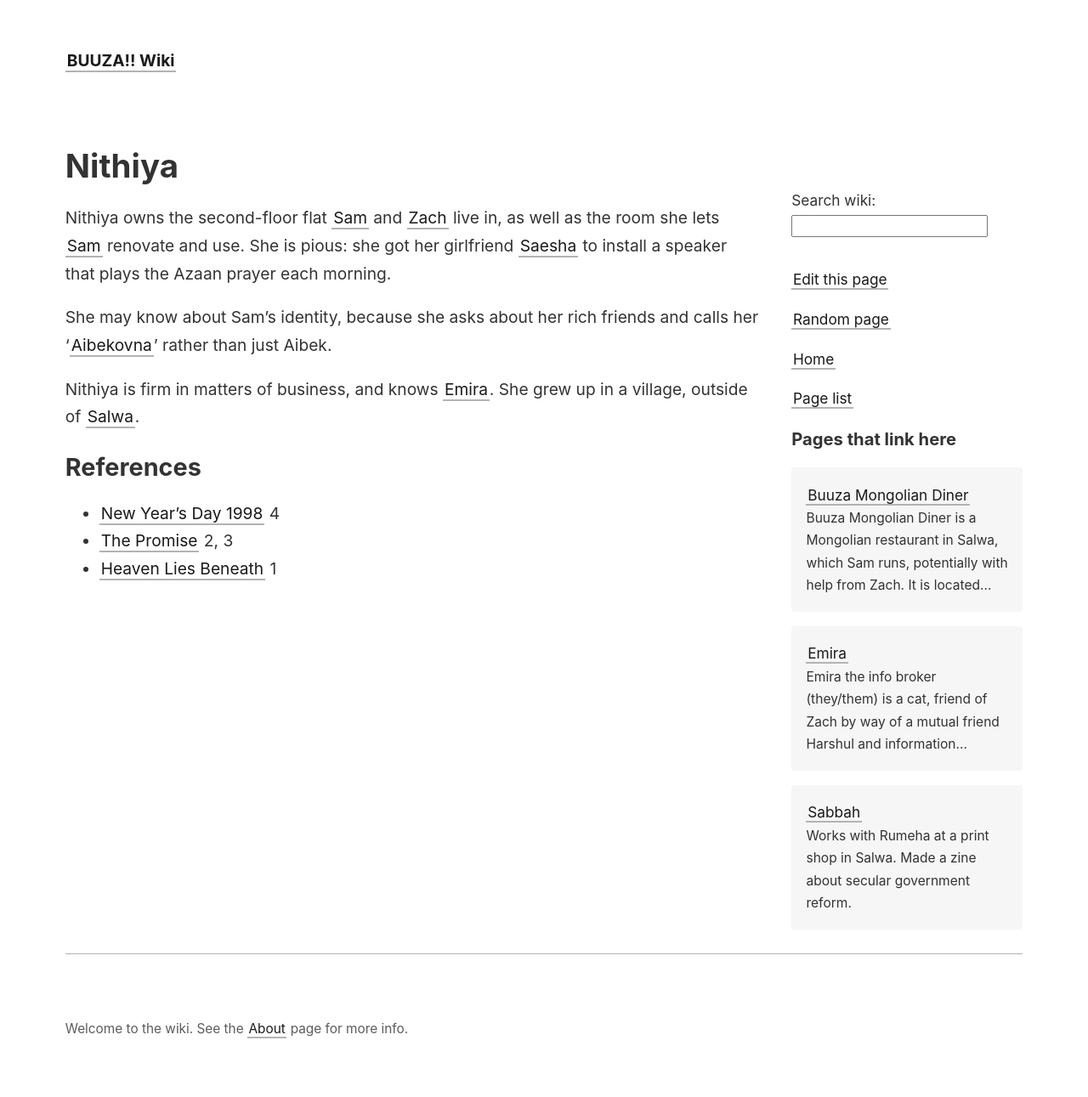
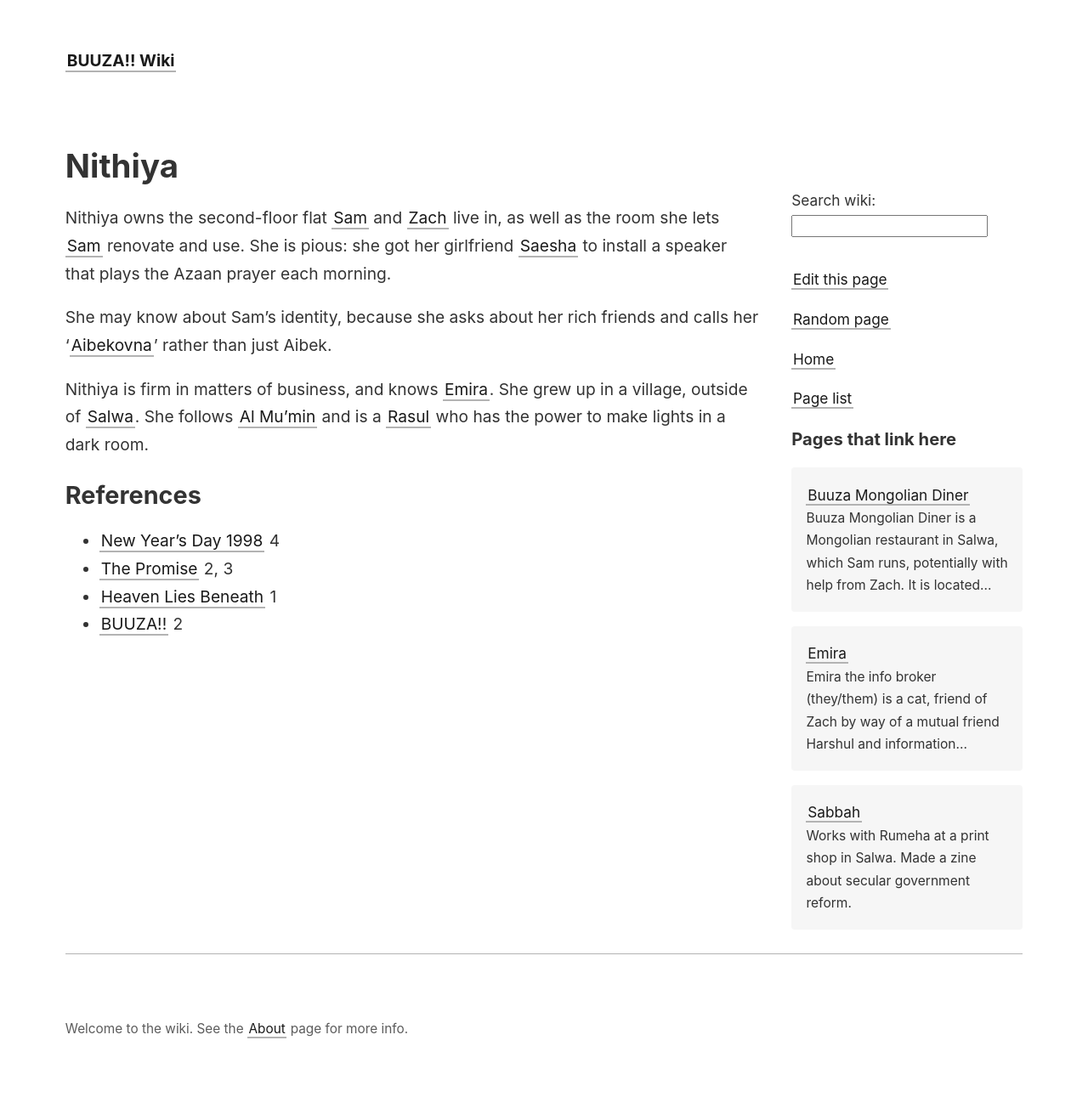
Before and after one commit to IFcoltransG/buuza-wiki, a Jekyll site: the page built from _wiki/nithiya.md, in a window 1280 px wide. Shown: the whole page at 85% size. Built offline with Jekyll 4.4.1, drawn with Linux system fonts in a browser that asks for light colours.

Commit message:
Details about Nithiya

```diff
--- a/_wiki/nithiya.md
+++ b/_wiki/nithiya.md
@@ -6,9 +6,10 @@ Nithiya owns the second-floor flat [Sam](/_wiki/sam.md) and [Zach](/_wiki/zach.m
 
 She may know about Sam's identity, because she asks about her rich friends and calls her '[Aibekovna](/_wiki/aibek.md)' rather than just Aibek.
 
-Nithiya is firm in matters of business, and knows [Emira](/_wiki/emira.md). She grew up in a village, outside of [Salwa](/_wiki/salwa.md).
+Nithiya is firm in matters of business, and knows [Emira](/_wiki/emira.md). She grew up in a village, outside of [Salwa](/_wiki/salwa.md). She follows [Al Mu'min](/_wiki/al-mumin.md) and is a [Rasul](/_wiki/rasul.md) who has the power to make lights in a dark room.
 
 ## References
 - [New Year's Day 1998](/_wiki/new-years-day-1998.md) 4
 - [The Promise](/_wiki/the-promise.md) 2, 3
 - [Heaven Lies Beneath](/_wiki/heaven-lies-beneath.md) 1
+- [BUUZA!!](/_wiki/buuza.md) 2
```
